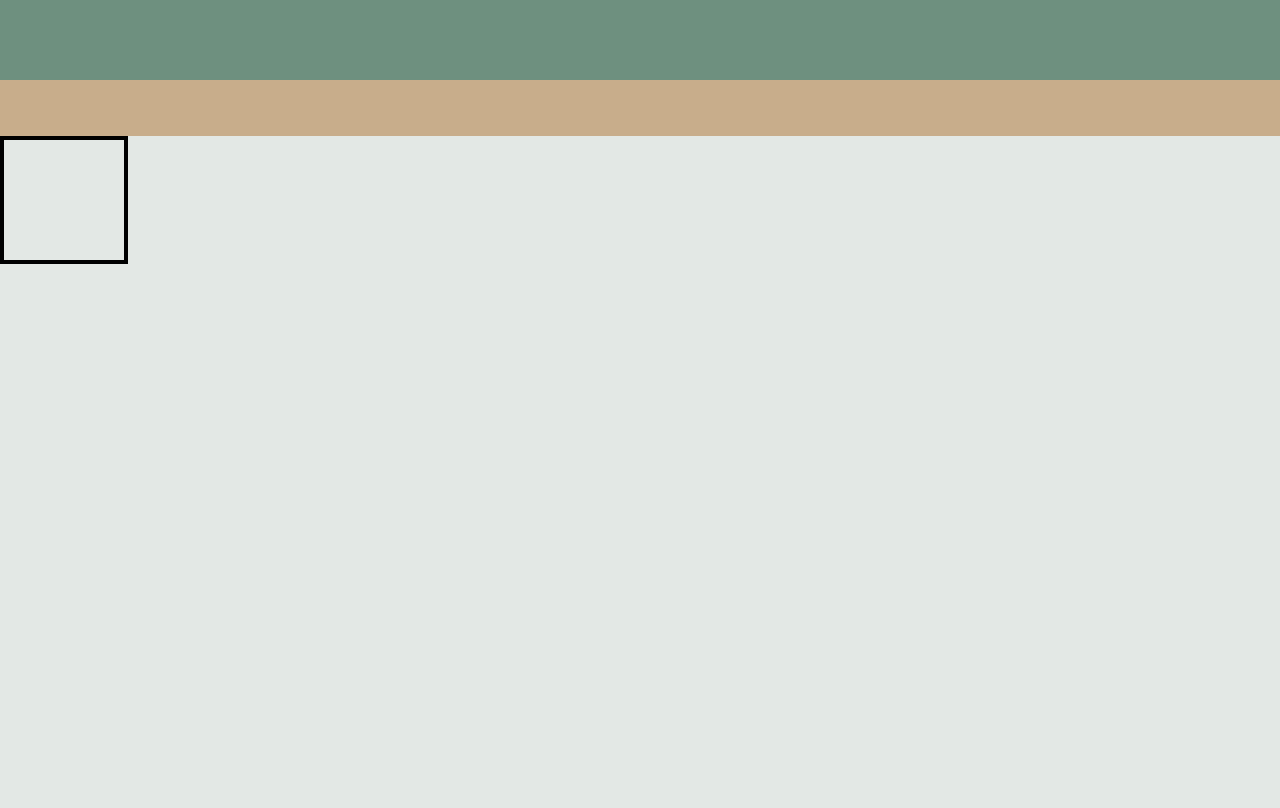
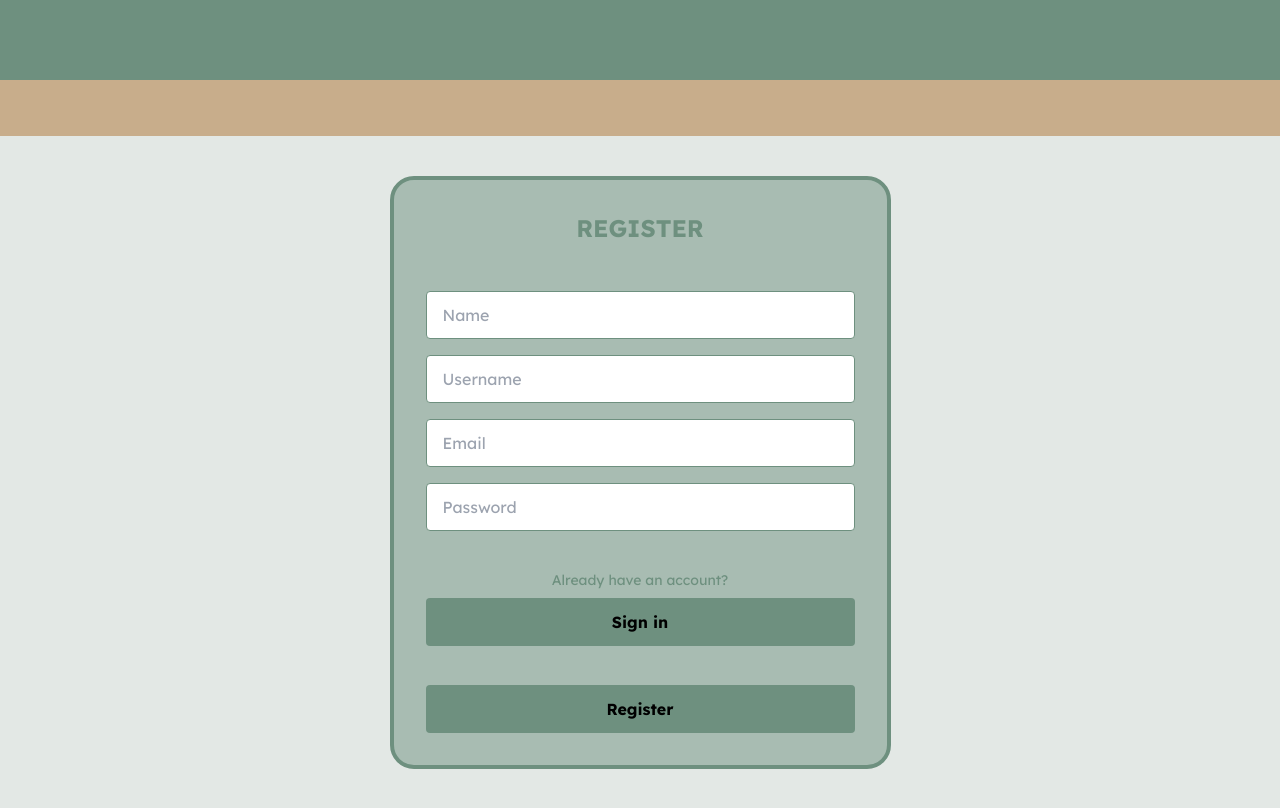
Before and after one commit to mickey1103/BlissWay, a plain HTML site: page register.html in a window 1280 px wide. Drawn offline with nearby package versions, Linux system fonts and the light colour scheme.

Commit message:
test1Iker

```diff
--- a/register.html
+++ b/register.html
@@ -17,7 +17,6 @@
                     softGreen: '#A8BCB2',
                     background: '#E3E8E5',
                     gold: '#C8AD8B'
-
                 },
                 fontFamily: {
                     waters: 'Lexend Deca'
@@ -30,12 +29,27 @@
 <body class="bg-background font-waters">
     <div class="h-20 bg-primaryGreen">
     </div>
-    <nav class="h-14 bg-gold ">
+    <nav class="h-14 bg-gold">
     </nav>
-    <div>
-        <div class="box-border h-32 w-32 p-4 border-4 place-items-center">
+    <div class="flex justify-center items-center h-[calc(100vh-8rem)]">
+        <div
+            class="box-border h-[593px] w-[501px] p-8 border-4 border-primaryGreen bg-softGreen flex flex-col justify-between rounded-3xl">
+            <h1 class="text-2xl font-bold text-primaryGreen text-center mb-6">REGISTER</h1>
+            <div class="space-y-4">
+                <input type="text" placeholder="Name" class="w-full h-12 border border-primaryGreen rounded px-4">
+                <input type="text" placeholder="Username" class="w-full h-12 border border-primaryGreen rounded px-4">
+                <input type="email" placeholder="Email" class="w-full h-12 border border-primaryGreen rounded px-4">
+                <input type="password" placeholder="Password"
+                    class="w-full h-12 border border-primaryGreen rounded px-4">
+            </div>
+            <div class="mt-4 text-center">
+                <p class="text-sm text-primaryGreen mb-2">Already have an account?</p>
+                <button
+                    class="w-full h-12 bg-primaryGreen text-white font-bold rounded hover:bg-gold transition">Sign in</button>
+            </div>
+            <button
+                class="w-full h-12 bg-primaryGreen text-white font-bold rounded mt-4 hover:bg-gold transition">Register</button>
         </div>
-        <h1 class="font-waters"> </h1>
     </div>
     <footer></footer>
 </body>
```
